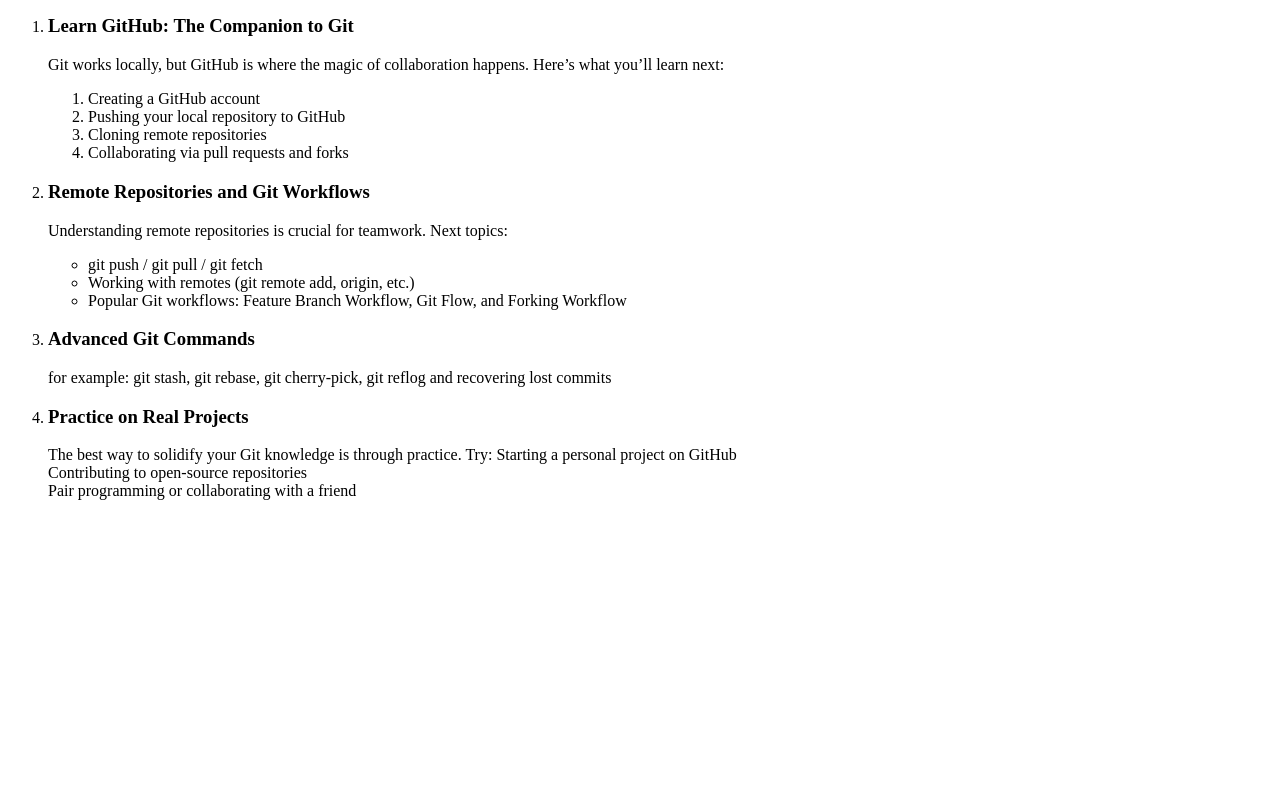
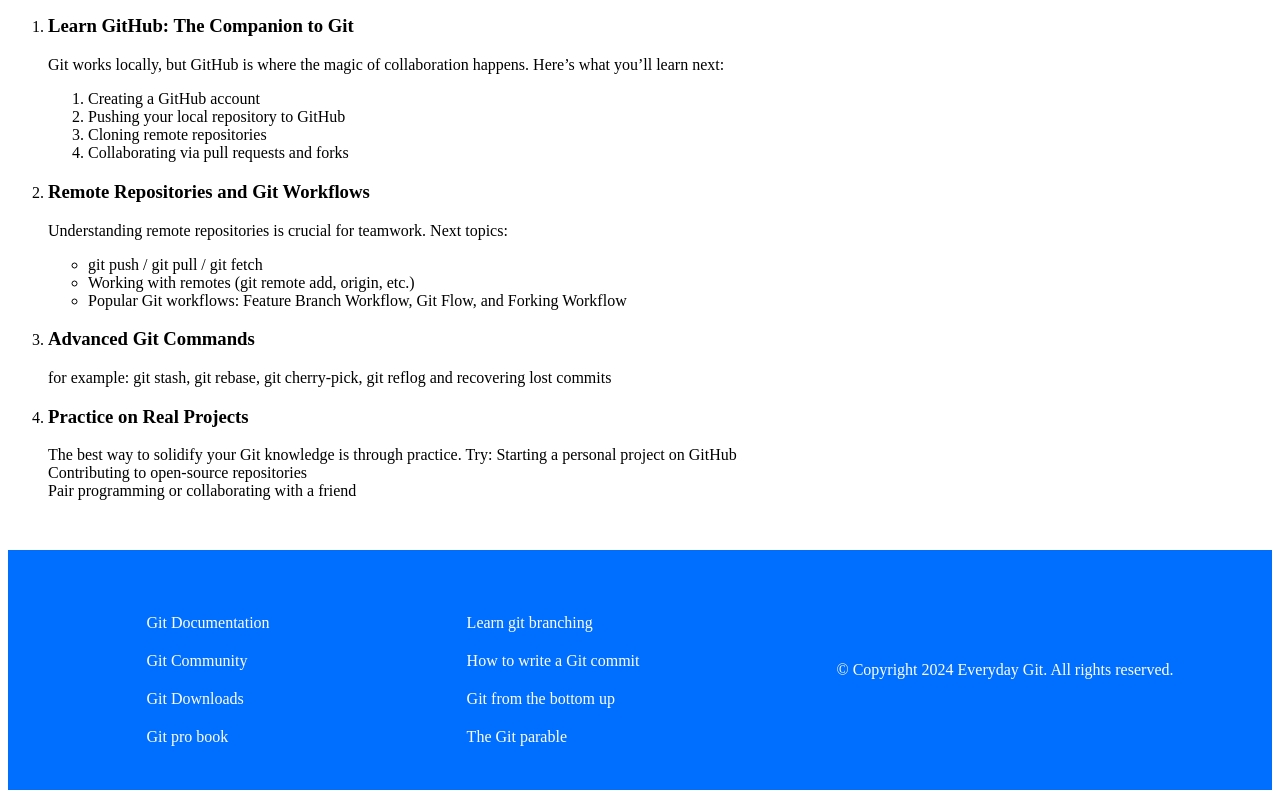
Before and after one commit to chepkuruiprudence/Celestials-Git-Blog, a plain HTML site: page index.html in a window 1280 px wide. Shown: the part 5846-6644 px from the top of the page. Before the commit the page ends 6362 px from the top, so only its background shows below. Drawn offline with Linux system fonts and the light colour scheme.

Commit message:
- Add footer section and style it
- Add additional resources links to the documentation

```diff
--- a/index.html
+++ b/index.html
@@ -4,6 +4,7 @@
     <meta charset="UTF-8" />
     <meta name="viewport" content="width=device-width, initial-scale=1.0" />
     <title>BLOG | Everyday Git</title>
+    <link rel="stylesheet" href="styles.css" />
   </head>
   <body>
     <h1>
@@ -166,8 +167,8 @@
       Here is how it looks like: <br />
       <img src="images/gitName.png" alt="git Name" width="450px" />
       <h3>2️⃣ Set Your Email Address</h3>
-      Next, set your email address (replace 'youremail@example.com' with your GitHub email):
-      Run: <br />
+      Next, set your email address (replace 'youremail@example.com' with your
+      GitHub email): Run: <br />
       <code
         ><strong
           >git config --global user.email "youremail@example.com</strong
@@ -483,5 +484,49 @@
         </li>
       </ol>
     </div>
+    <footer>
+      <ul>
+        <li>
+          <a href="https://git-scm.com/doc" title="Git Documentation"
+            >Git Documentation</a
+          >
+        </li>
+        <li>
+          <a href="https://git-scm.com/community" title="Community">
+            Git Community
+          </a>
+        </li>
+        <li>
+          <a href="https://git-scm.com/downloads">Git Downloads</a>
+        </li>
+        <li>
+          <a href="https://git-scm.com/book/en/v2">Git pro book</a>
+        </li>
+      </ul>
+      <ul>
+        <li>
+          <a href="https://learngitbranching.js.org/">Learn git branching</a>
+        </li>
+        <li>
+          <a href="https://cbea.ms/git-commit/#wrap-72"
+            >How to write a Git commit</a
+          >
+        </li>
+        <li>
+          <a href="https://jwiegley.github.io/git-from-the-bottom-up/"
+            >Git from the bottom up</a
+          >
+        </li>
+        <li>
+          <a
+            href="https://tom.preston-werner.com/2009/05/19/the-git-parable.html"
+            >The Git parable</a
+          >
+        </li>
+      </ul>
+      <ul>
+        <p>&copy; Copyright 2024 Everyday Git. All rights reserved.</p>
+      </ul>
+    </footer>
   </body>
 </html>
--- /dev/null
+++ b/styles.css
@@ -0,0 +1,20 @@
+footer{
+    margin-top:50px;
+    padding: 20px;
+    background-color: rgb(0, 110, 255);
+    height:200px;
+    display: flex;
+    justify-content: space-around;
+    align-items: center;
+    color:white;
+}
+
+footer ul li{
+    list-style-type: none;
+    margin-top:20px;
+}
+
+footer ul li a{
+    text-decoration: none;
+    color: white
+}
```
